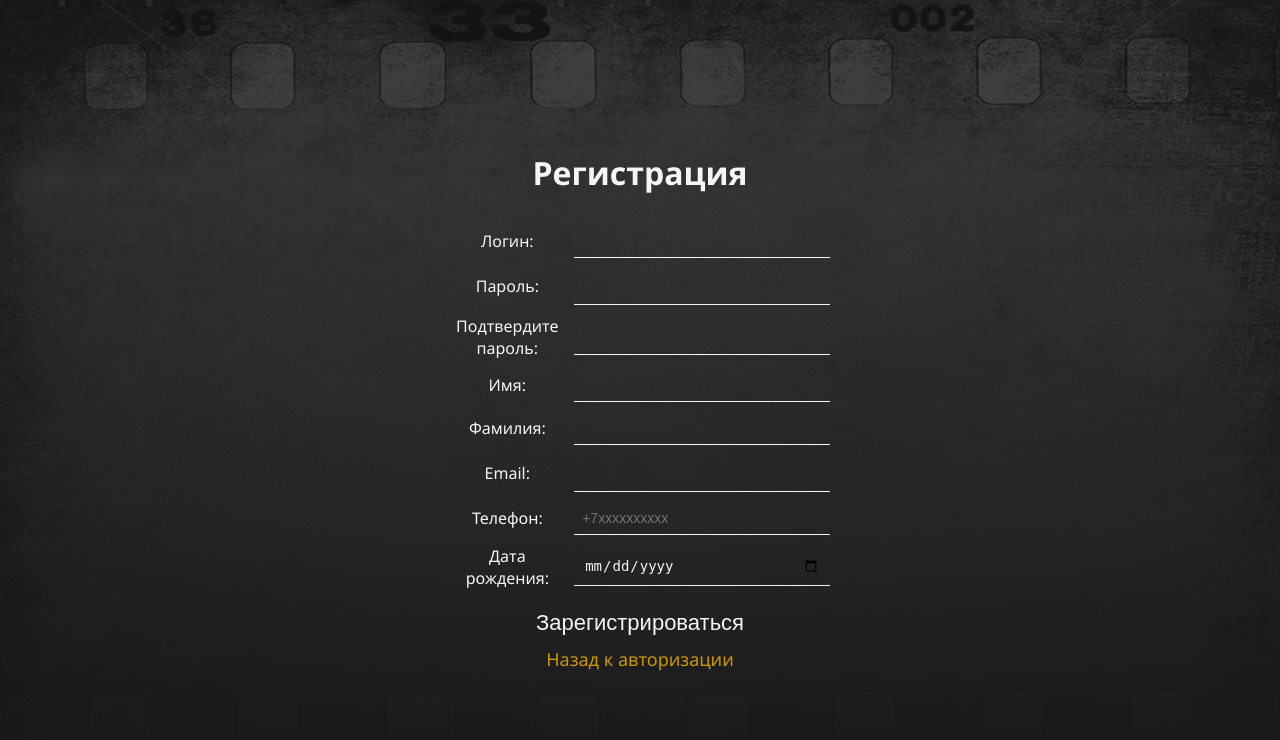
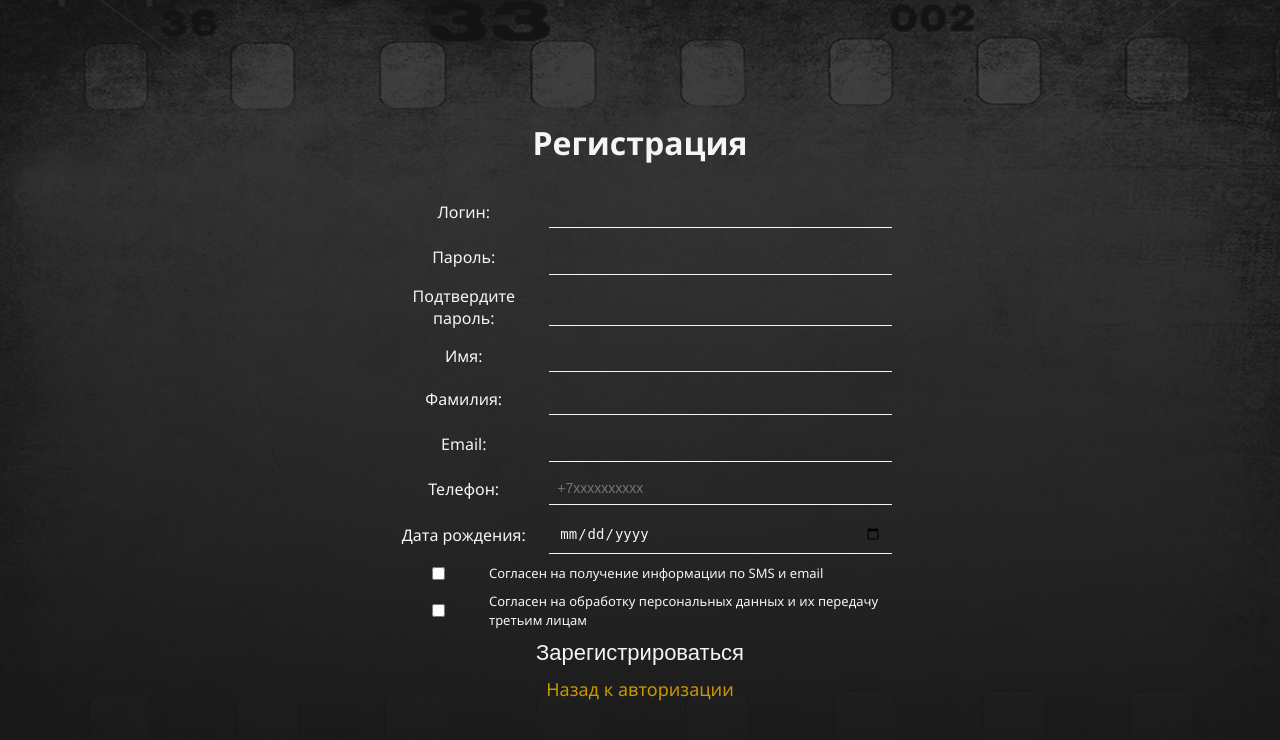
Before and after one commit to dmitriy-malyutin/movie_choiser, a Flask app: page /register in a window 1280 px wide. Shown: the top 740 px of the page. Run offline with Flask 3, Linux system fonts and the light colour scheme; parts of the project's set-up code (start-up, migrations or seed data) failed here and were passed over; some libraries are stand-ins or nearby versions.

Commit message:
consents

```diff
--- a/app.py
+++ b/app.py
@@ -115,6 +115,8 @@
         "email": "",
         "phone": "",
         "birth_date": "",
+        "communication_consent": False,
+        "personal_data_consent": False
     }
 
     if request.method == "POST":
@@ -126,10 +128,18 @@
         form_data["phone"] = request.form.get("phone", "")
         form_data["birth_date"] = request.form.get("birth_date", "")
 
+        # Проверка нажатия чекбоксов
+        form_data["communication_consent"] = request.form.get("communication_consent") == "on"
+        form_data["personal_data_consent"] = request.form.get("personal_data_consent") == "on"
+
         password = request.form["password"]
         confirm_password = request.form["confirm_password"]
 
-        if password != confirm_password:
+        # Проверка согласия на обработку и коммуникации
+        if not form_data["communication_consent"] or not form_data["personal_data_consent"]:
+            message = "Согласие на обработку и коммуникации необходимо для продолжения регистрации."
+            message_type = "warning"
+        elif password != confirm_password:
             message = "Пароли не совпадают. Пожалуйста, попробуйте снова."
             message_type = "warning"
         else:
@@ -151,8 +161,8 @@
 
                         # Вставка нового пользователя
                         cur.execute(
-                            "INSERT INTO app.users (login, password, name, surname, email, phone, birth_date) "
-                            "VALUES (%s, %s, %s, %s, %s, %s, %s)",
+                            "INSERT INTO app.users (login, password, name, surname, email, phone, birth_date, personal_data_consent, communication_consent) "
+                            "VALUES (%s, %s, %s, %s, %s, %s, %s, %s, %s)",
                             (
                                 form_data["username"],
                                 hashed_password,
@@ -161,6 +171,8 @@
                                 form_data["email"],
                                 form_data["phone"],
                                 form_data["birth_date"],
+                                form_data["personal_data_consent"],
+                                form_data["communication_consent"]
                             ),
                         )
                         conn.commit()
--- a/static/style.css
+++ b/static/style.css
@@ -163,3 +163,34 @@
 th, td {
     padding: 12px;
 }
+
+/* Основной контейнер для чекбоксов */
+.checkbox-container {
+    display: flex;
+    align-items: center;
+    width: 100%;
+    max-width: 800px;
+    margin-top: 10px;
+}
+
+/* Контейнер для текста, занимающий 80% ширины */
+.checkbox-text {
+    flex: 0 0 80%; /* Ограничение на 80% ширины */
+    font-size: 13px;
+    color: #f5f5f5;
+    line-height: 1.4;
+    text-align: left;
+}
+
+/* Контейнер для чекбоксов, занимающий 20% ширины */
+.checkbox-box {
+    flex: 0 0 20%; /* Ограничение на 20% ширины */
+    display: flex;
+    justify-content: center;
+    align-items: center;
+}
+
+/* Убираем отступы вокруг чекбоксов */
+.checkbox-box input[type="checkbox"] {
+    margin: 0;
+}
--- a/templates/register.html
+++ b/templates/register.html
@@ -52,6 +52,22 @@
                     <label for="birth_date">Дата рождения:</label>
                     <input type="date" name="birth_date" value="{{ form_data.birth_date }}"  required>
                 </div>
+                <div class="checkbox-container">
+                    <div class="checkbox-box">
+                        <input type="checkbox" name="communication_consent">
+                    </div>
+                    <div class="checkbox-text">
+                        Согласен на получение информации по SMS и email
+                    </div>
+                </div>
+                <div class="checkbox-container">
+                    <div class="checkbox-box">
+                        <input type="checkbox" name="personal_data_consent">
+                    </div>
+                    <div class="checkbox-text">
+                        Согласен на обработку персональных данных и их передачу третьим лицам
+                    </div>
+                </div>
                 <button type="submit">Зарегистрироваться</button>
             </form>
             <a href="{{ url_for('index') }}">Назад к авторизации</a>
```
Also changed, not shown: sql_ddl/init_db.sql (+23 -9 lines).
